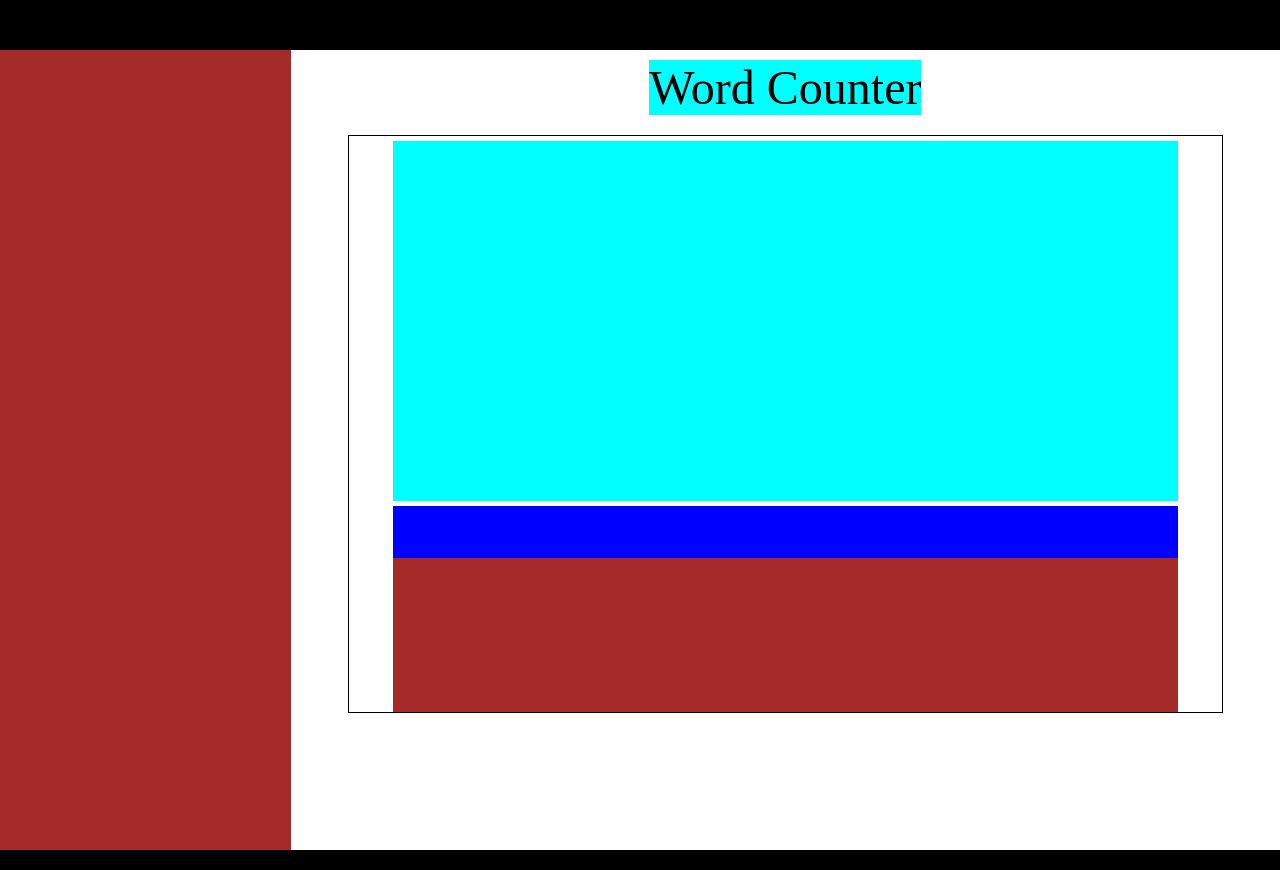
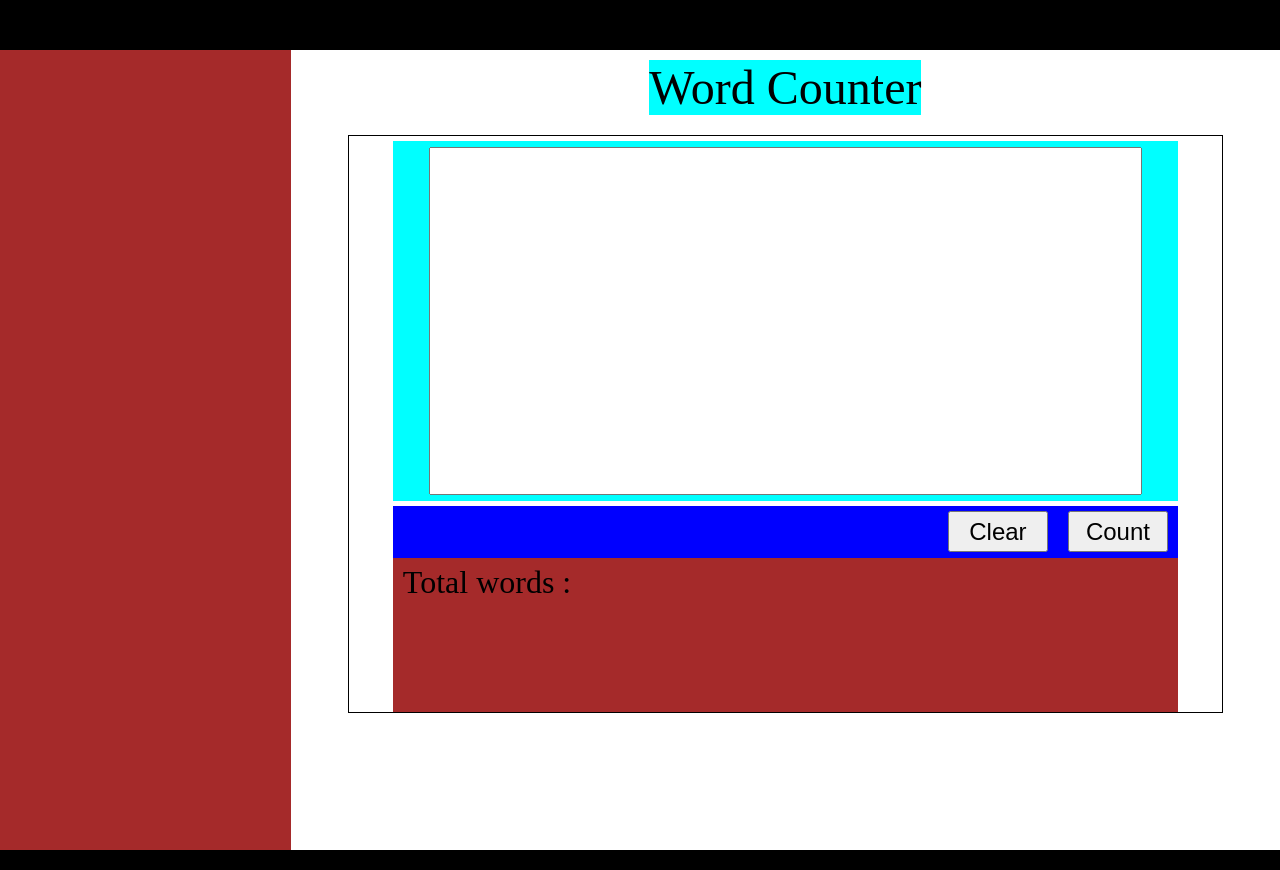
Before and after one commit to a-deep97/word-counter, a website: page views/index.html in a window 1280 px wide. Drawn offline with Linux system fonts and the light colour scheme; files that its build step writes are made by us from their sources.

Commit message:
content in counter container defined (application elements)

```diff
--- a/public/css/style-main.css
+++ b/public/css/style-main.css
@@ -59,21 +59,51 @@ html , body{
     margin: 5px;
     background-color: aqua;
 }
-#control-area{
+#required-para{
     display: flex;
     justify-content: center;
     align-items: center;
+    width: 90%;
+    height: 95%;
+    resize: none;
+}
+#control-area{
+    display: flex;
+    justify-content: flex-end;
+    align-items: center;
+    flex-direction: row;
     background-color: blue;
     width: 90%;
     height: 10%;
 }
-#result-area{
+.control-button{
     display: flex;
     justify-content: center;
     align-items: center;
+    height: 80%;
+    width: 100px;
+    margin: 5px 10px;
+    font-size: 1.5rem;
+}
+#clear-button{
+}
+#calculate-button{
+}
+#result-area{
+    display: flex;
+    justify-content: flex-start;
+    align-items: flex-start;
     background-color: brown;
     width: 90%;
     height: 30%;
+}
+#total-words{
+    display: flex;
+    justify-content: center;
+    align-items: center;
+    height: 30px;
+    margin: 10px;
+    font-size: 2rem;
 }
 #right-article{
     width: 20%;
--- a/views/index.html
+++ b/views/index.html
@@ -15,9 +15,16 @@
         <div id="main-container">
             <div id="main-heading">Word Counter</div>
             <div id="counter-container">
-                <div id="text-area"></div>
-                <div id="control-area"></div>
-                <div id="result-area"></div>
+                <div id="text-area">
+                    <textarea name="required-para" id="required-para" cols="30" rows="10"></textarea>
+                </div>
+                <div id="control-area">
+                    <button class="control-button" id="clear-button">Clear</button>
+                    <button class="control-button" id="calculate-button">Count</button>
+                </div>
+                <div id="result-area">
+                    <div id="total-words">Total words : </div>
+                </div>
             </div>
         </div>
         <aside id="right-aside"></aside>
```
